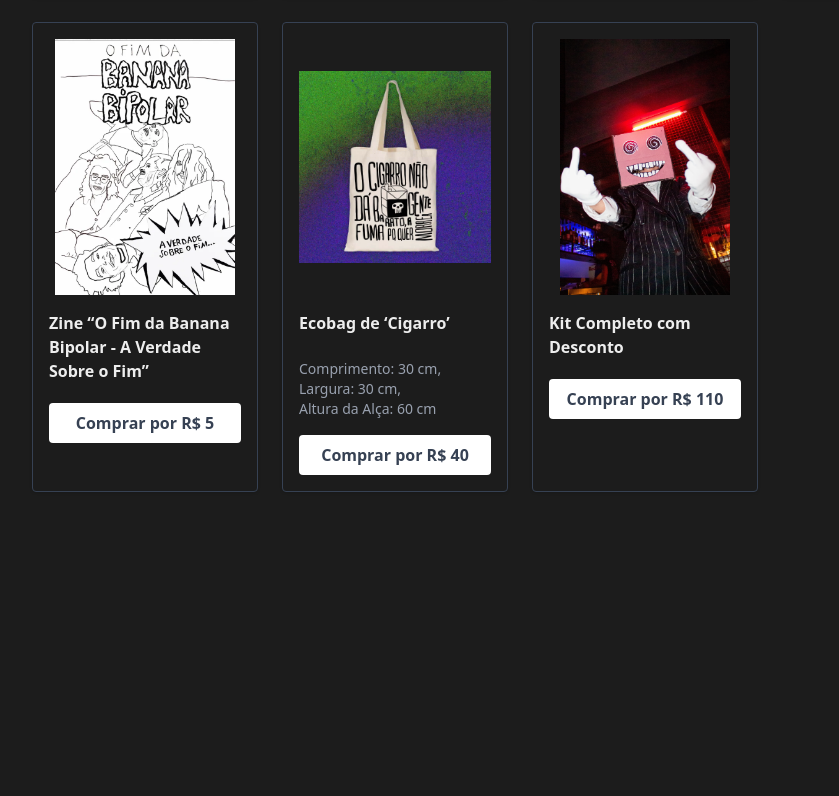
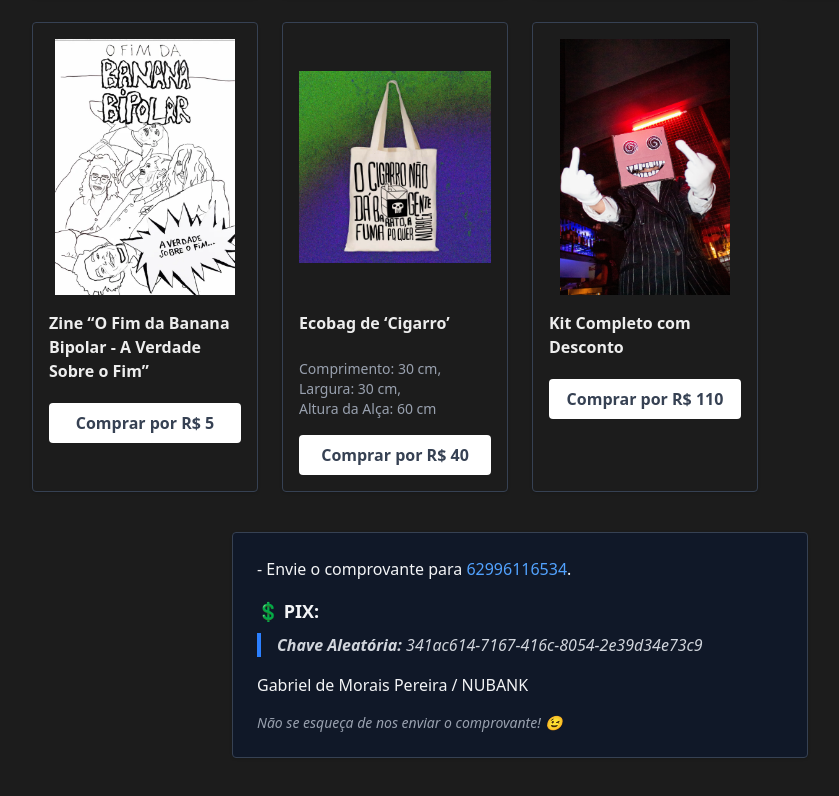
Before and after one commit to Paulo-Pacheco-Junior/rock-band-ecommerce-stripe-nextjs, a Next.js app: page / in a window 1280 px wide. Shown: the part 1016-1812 px from the top of the page, without its empty margins (120-959 px from the left). Before the commit the page ends 1532 px from the top, so only its background shows below. Built offline with nearby package versions, Linux system fonts and the light colour scheme.

Commit message:
Incluir informação de pagamento por pix

```diff
--- a/src/app/page.tsx
+++ b/src/app/page.tsx
@@ -1,9 +1,11 @@
+import PaymentInfo from "@/components/PaymentInfo";
 import ProductCard from "../components/ProductCard";
 import { products } from "@/data/products";
 
 export default function Home() {
   return (
-    <main className="max-w-5xl mx-auto p-6 grid grid-cols-1 sm:grid-cols-2 md:grid-cols-4 gap-6">
+    <>
+      <main className="max-w-5xl mx-auto p-6 grid grid-cols-1 sm:grid-cols-2 md:grid-cols-4 gap-6 mb-4">
         {products.map((product, index) => (
           <ProductCard
             key={product.id}
@@ -12,5 +14,7 @@ export default function Home() {
           />
         ))}
       </main>
+      <PaymentInfo />
+    </>
   );
 }
--- /dev/null
+++ b/src/components/PaymentInfo.tsx
@@ -0,0 +1,36 @@
+import React from "react";
+
+export default function PaymentInfo() {
+  return (
+    <div className="border border-gray-700 border-0_5 p-6 rounded shadow-sm max-w-xl mx-auto bg-gray-900 text-gray-100 mb-12">
+      <p className="mb-4">
+        - Envie o comprovante para{" "}
+        <a
+          href="https://w.app/r2jac7"
+          target="_blank"
+          rel="noopener noreferrer"
+          className="text-blue-400 hover:underline"
+        >
+          62996116534
+        </a>
+        .
+      </p>
+
+      <h2 className="text-lg font-semibold mb-2">
+        💲 <strong>PIX:</strong>
+      </h2>
+
+      <blockquote className="border-l-4 border-blue-500 pl-4 italic mb-4 text-gray-300">
+        <p>
+          <strong>Chave Aleatória:</strong> 341ac614-7167-416c-8054-2e39d34e73c9
+        </p>
+      </blockquote>
+
+      <p>Gabriel de Morais Pereira / NUBANK</p>
+
+      <p className="mt-4 italic text-sm text-gray-400">
+        Não se esqueça de nos enviar o comprovante! 😉
+      </p>
+    </div>
+  );
+}
```
Lines whose indentation alone changed are shown as unchanged.
